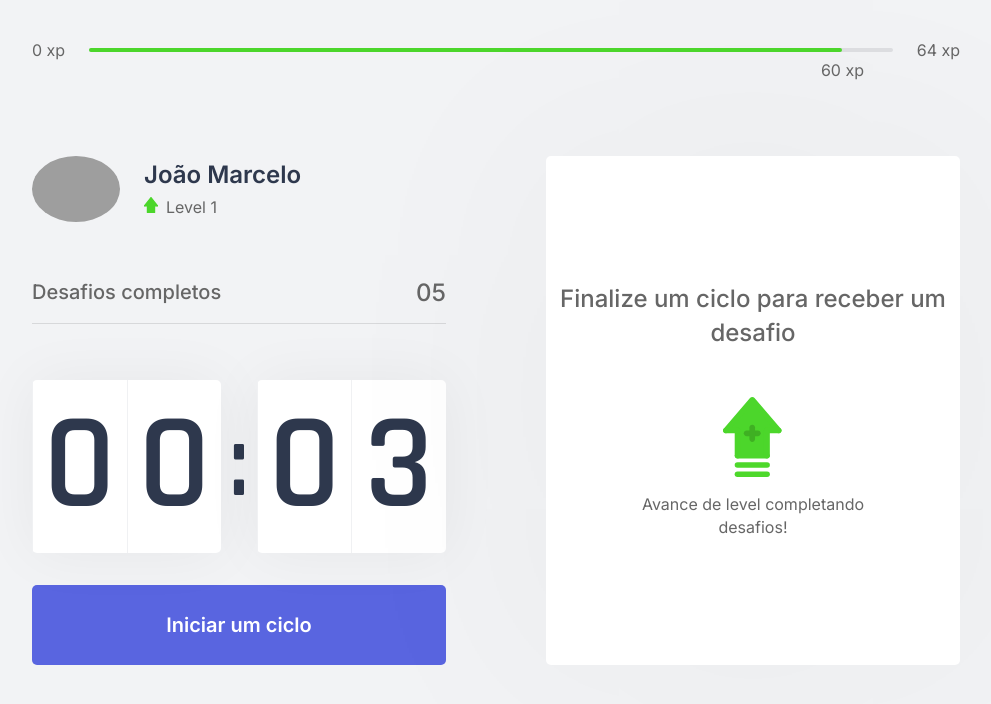
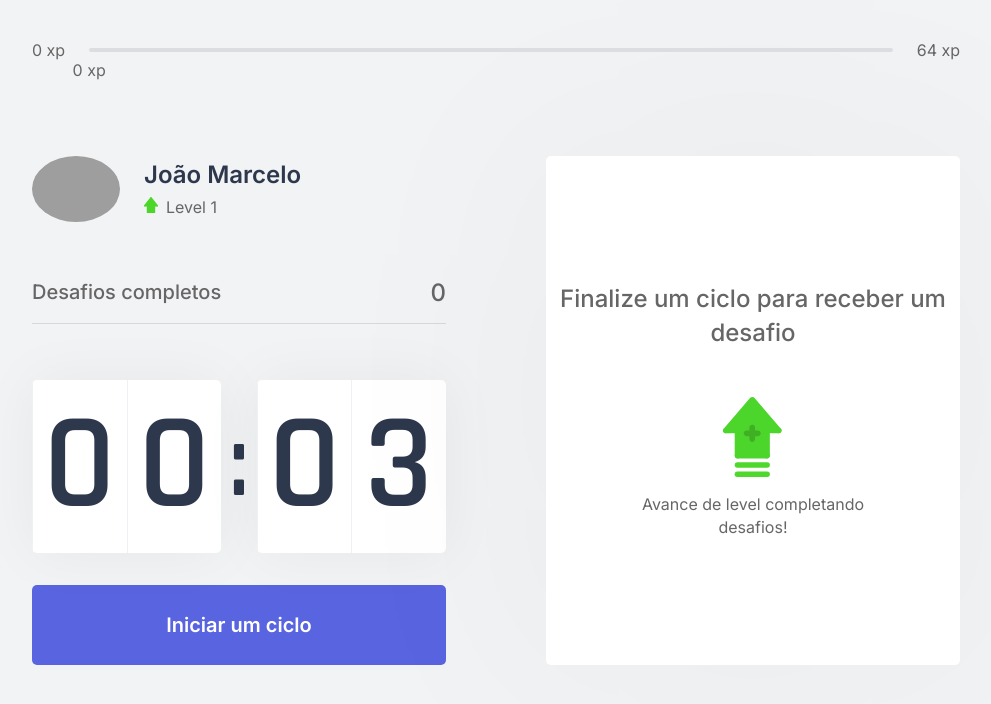
Before and after one commit to hereisjohnny2/moveit-next, a Next.js app: page / in a window 1280 px wide. Shown: the top 704 px of the page, without its empty margins (144-1135 px from the left). Built offline with nearby package versions, Linux system fonts and the light colour scheme; grey boxes are pictures that could not be loaded.

Commit message:
ChallengesCompleted info update

```diff
--- a/src/components/CompletedChallenges.tsx
+++ b/src/components/CompletedChallenges.tsx
@@ -1,10 +1,15 @@
+import { useContext } from 'react';
+import { ChallengesContext } from '../contexts/ChallengesContext';
 import styles from '../styles/components/CompletedChallenges.module.css';
 
 export function CompletedChallenges() {
-	return(
-			<div className={styles.completedChallengesContainer}>
-				<span>Desafios completos</span>
-				<span>05</span>
-			</div>
+
+	const { challengesCompleted } = useContext(ChallengesContext);
+
+	return (
+		<div className={styles.completedChallengesContainer}>
+			<span>Desafios completos</span>
+			<span>{challengesCompleted}</span>
+		</div>
 	);
 }
--- a/src/contexts/ChallengesContext.tsx
+++ b/src/contexts/ChallengesContext.tsx
@@ -29,7 +29,7 @@
 export function ChallengesProvider({ children }: ChallengesProviderProps) {
 
   const [level, setLevel] = useState(1);
-  const [currentExperience, setCurrentExperience] = useState(60);
+  const [currentExperience, setCurrentExperience] = useState(0);
   const [challengesCompleted, setChallengesCompleted] = useState(0);
 
   const [activeChallenge, setActiveChallenge] = useState(null);
```
